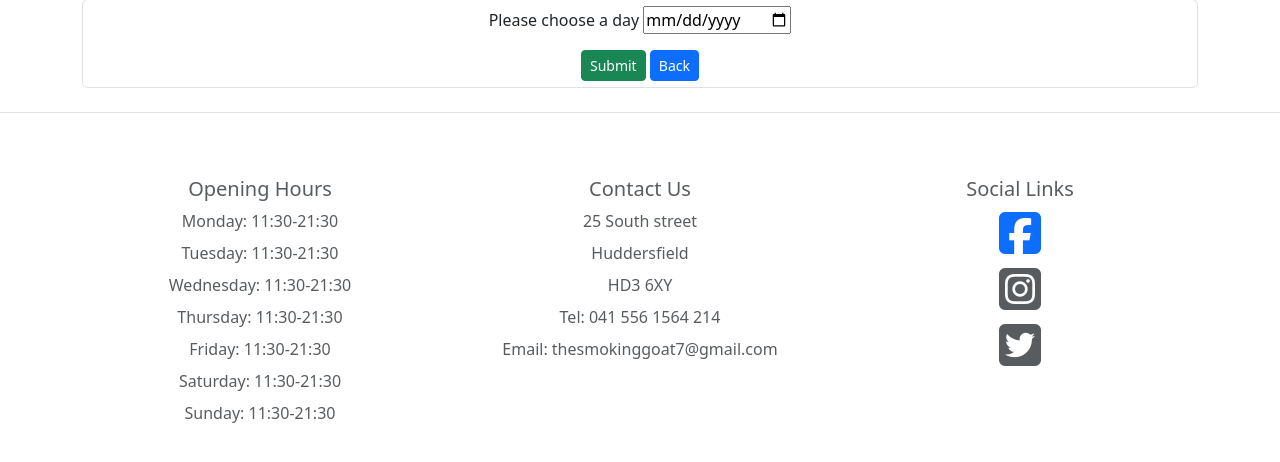
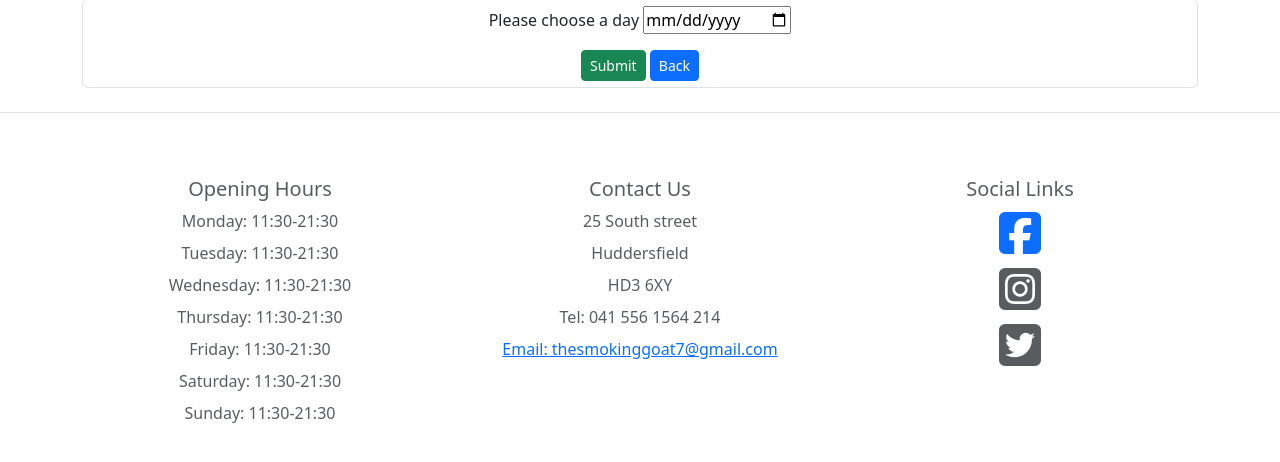
Before and after one commit to Code-Institute-Submissions/project4-ci, a Django app: page /booking/booking_date in a window 1280 px wide. Shown: the part 241-703 px from the top of the page. Run offline with Django 3.2, Linux system fonts and the light colour scheme; a user stored in the database is signed in; some libraries are stand-ins or nearby versions.

Commit message:
Add email link to footer

```diff
--- a/templates/base.html
+++ b/templates/base.html
@@ -91,7 +91,7 @@
               <li class="nav-item mb-2">Huddersfield</li>
               <li class="nav-item mb-2">HD3 6XY</li>
               <li class="nav-item mb-2">Tel: 041 556 1564 214</li>
-              <li class="nav-item mb-2">Email: thesmokinggoat7@gmail.com</li>
+              <li class="nav-item mb-2"><a href="mailto:thesmokinggoat7@gmail.com">Email: thesmokinggoat7@gmail.com</a></li>
 
             </ul>
           </div>
```
